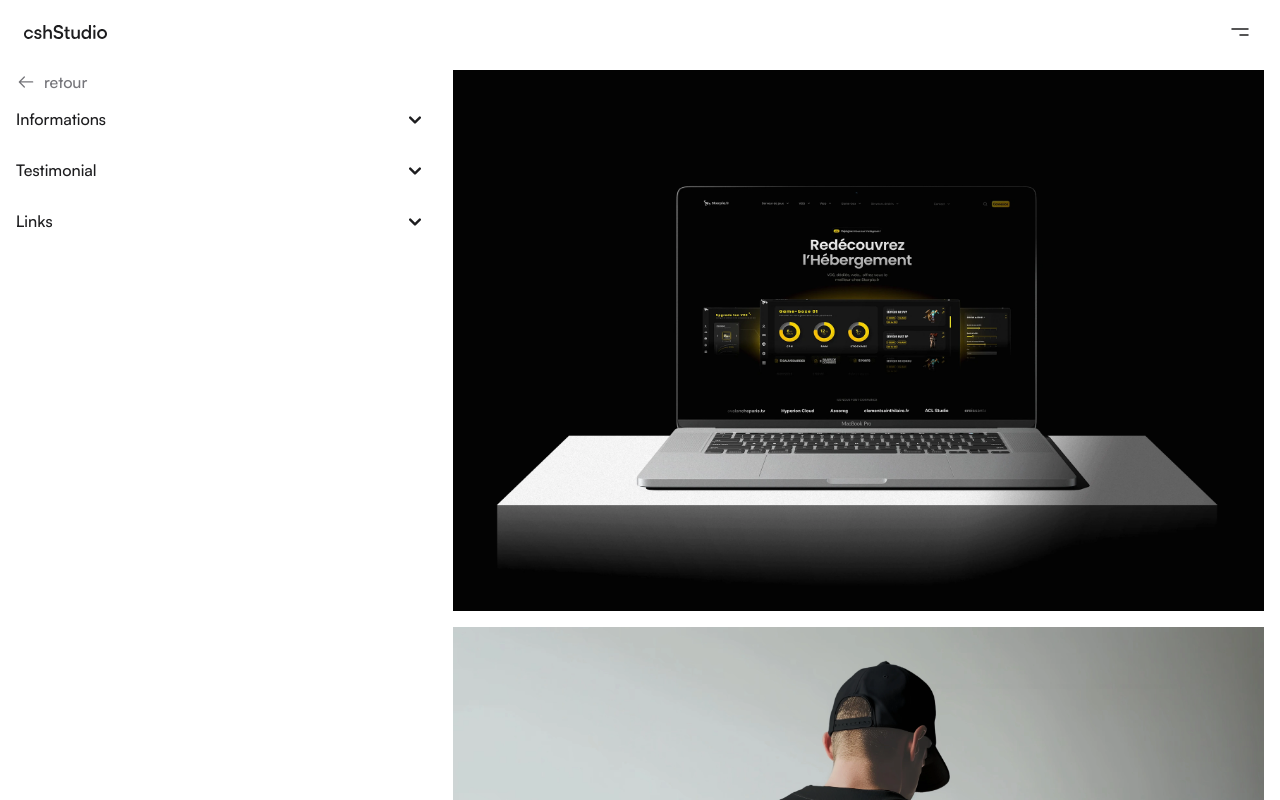
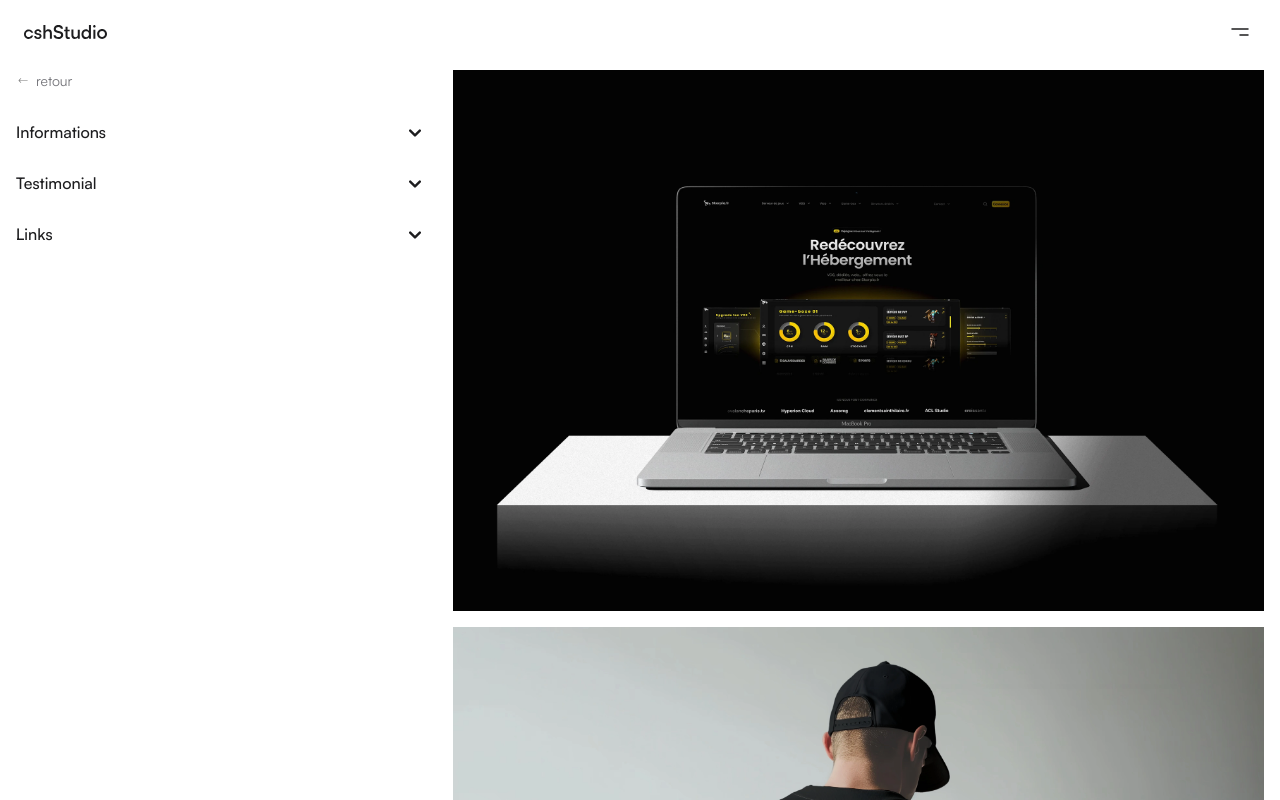
Before and after one commit to ClementSaint-Hilaire/cshStudio, a Next.js app: page /travaux/skorpia in a window 1280 px wide. Shown: the top 800 px of the page. Built offline with nearby package versions, Linux system fonts and the light colour scheme.

Commit message:
back arrow

```diff
--- a/src/app/travaux/assoreg/page.tsx
+++ b/src/app/travaux/assoreg/page.tsx
@@ -92,6 +92,14 @@ export default function Page() {
   return (
     <div className="flex flex-col md:flex-row w-full max-w-[1680px] mx-auto gap-[32px] px-[16px] py-[50px] md:pt-0">
       <div className="flex flex-col w-full mt-[70px] md:mt-[70px] md:w-1/3">
+        <a href="/travaux" className="flex items-center gap-2 group cursor-pointer mb-4">
+            <svg width="12" height="5" viewBox="0 0 12 8" fill="none" xmlns="http://www.w3.org/2000/svg"
+                className="transform transition-transform group-hover:-translate-x-1">
+                <path d="M0.646447 3.64645C0.451184 3.84171 0.451184 4.15829 0.646447 4.35355L3.82843 7.53553C4.02369 7.7308 4.34027 7.7308 4.53553 7.53553C4.7308 7.34027 4.7308 7.02369 4.53553 6.82843L1.70711 4L4.53553 1.17157C4.7308 0.976311 4.7308 0.659728 4.53553 0.464466C4.34027 0.269204 4.02369 0.269204 3.82843 0.464466L0.646447 3.64645ZM15 3.5L1 3.5V4.5L15 4.5V3.5Z"
+                fill="#757575"/>
+            </svg>
+            <span className="text-subbody font-normal font-satoshi text-monochrome-500">retour</span>
+          </a>
         <FAQAccordion/>
       </div>
       <div className="flex flex-col w-full pt-[70px] md:w-2/3">
--- a/src/app/travaux/skorpia/page.tsx
+++ b/src/app/travaux/skorpia/page.tsx
@@ -96,12 +96,14 @@ export default function Page() {
   return (
     <div className="flex flex-col md:flex-row w-full max-w-[1680px] mx-auto gap-[32px] px-[16px] py-[50px] md:pt-0">
       <div className="flex flex-col w-full mt-[70px] md:mt-[70px] md:w-1/3">
-        <div className="flex items-center gap-2">
-          <svg width="20" height="20" viewBox="0 0 20 20" fill="none" xmlns="http://www.w3.org/2000/svg">
-            <path d="M16.6667 9.99884L3.33325 9.99883M3.33325 9.99883L8.33335 14.9988M3.33325 9.99883L8.33335 4.99884" stroke="#75757A" strokeWidth="1.25" strokeLinecap="round" strokeLinejoin="round"/>
-          </svg>
-          <p className="text-monochrome-500 font-caption font-medium">retour</p>
-        </div>
+        <a href="/travaux" className="flex items-center gap-2 group cursor-pointer mb-4">
+            <svg width="12" height="5" viewBox="0 0 12 8" fill="none" xmlns="http://www.w3.org/2000/svg"
+                className="transform transition-transform group-hover:-translate-x-1">
+                <path d="M0.646447 3.64645C0.451184 3.84171 0.451184 4.15829 0.646447 4.35355L3.82843 7.53553C4.02369 7.7308 4.34027 7.7308 4.53553 7.53553C4.7308 7.34027 4.7308 7.02369 4.53553 6.82843L1.70711 4L4.53553 1.17157C4.7308 0.976311 4.7308 0.659728 4.53553 0.464466C4.34027 0.269204 4.02369 0.269204 3.82843 0.464466L0.646447 3.64645ZM15 3.5L1 3.5V4.5L15 4.5V3.5Z"
+                fill="#757575"/>
+            </svg>
+            <span className="text-subbody font-normal font-satoshi text-monochrome-500">retour</span>
+          </a>
         <FAQAccordion/>
       </div>
       <div className="flex flex-col w-full pt-[70px] md:w-2/3">
--- a/src/app/travaux/trott2rue/page.tsx
+++ b/src/app/travaux/trott2rue/page.tsx
@@ -96,6 +96,14 @@ export default function Page() {
   return (
     <div className="flex flex-col md:flex-row w-full max-w-[1680px] mx-auto gap-[32px] px-[16px] py-[50px] md:pt-0">
       <div className="flex flex-col w-full mt-[70px] md:mt-[70px] md:w-1/3">
+      <a href="/travaux" className="flex items-center gap-2 group cursor-pointer mb-4">
+            <svg width="12" height="5" viewBox="0 0 12 8" fill="none" xmlns="http://www.w3.org/2000/svg"
+                className="transform transition-transform group-hover:-translate-x-1">
+                <path d="M0.646447 3.64645C0.451184 3.84171 0.451184 4.15829 0.646447 4.35355L3.82843 7.53553C4.02369 7.7308 4.34027 7.7308 4.53553 7.53553C4.7308 7.34027 4.7308 7.02369 4.53553 6.82843L1.70711 4L4.53553 1.17157C4.7308 0.976311 4.7308 0.659728 4.53553 0.464466C4.34027 0.269204 4.02369 0.269204 3.82843 0.464466L0.646447 3.64645ZM15 3.5L1 3.5V4.5L15 4.5V3.5Z"
+                fill="#757575"/>
+            </svg>
+            <span className="text-subbody font-normal font-satoshi text-monochrome-500">retour</span>
+          </a>
         <FAQAccordion/>
       </div>
       <div className="flex flex-col w-full pt-[70px] md:w-2/3">
```
